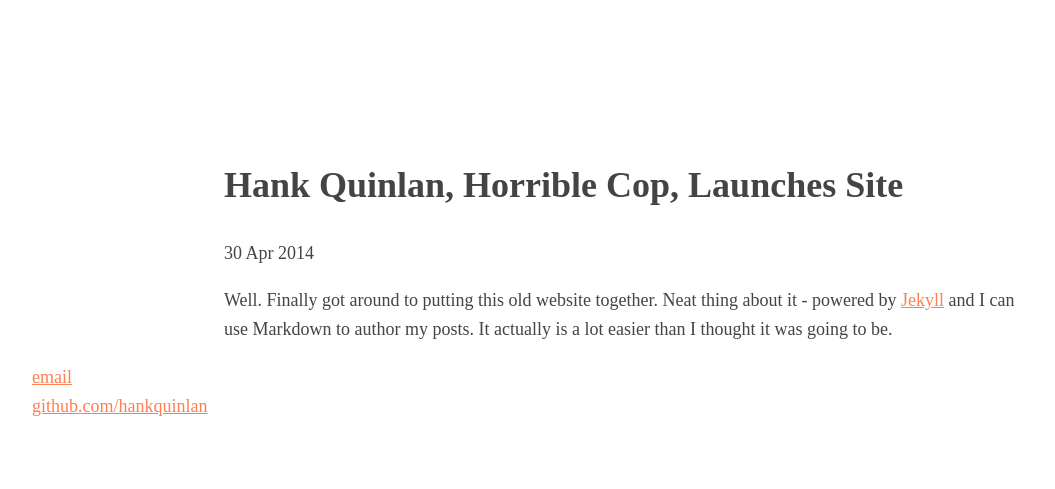
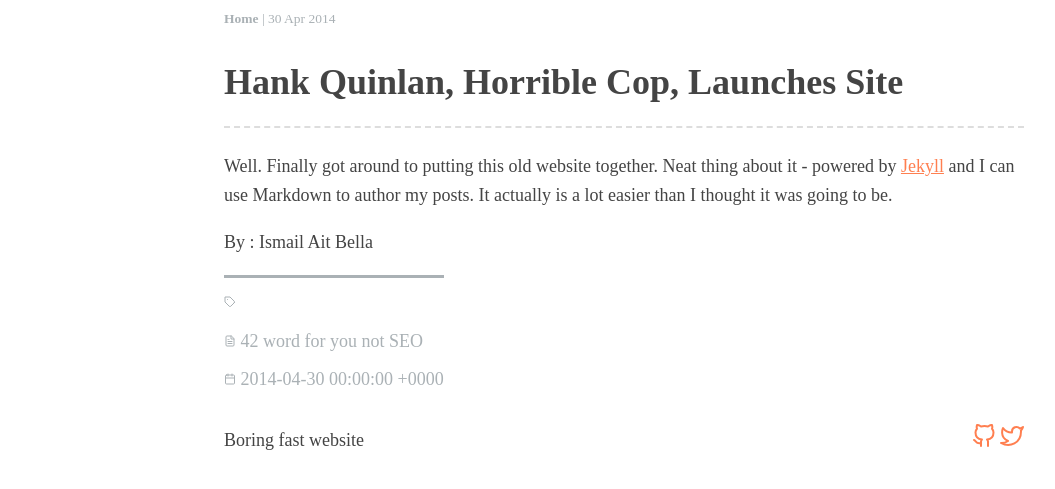
Before and after one commit to abellaismail7/abellaismail7.github.io, a Jekyll site: the page built from _posts/2014-04-30-hank-quinlan-site-launched.md, in a window 1280 px wide. Shown: the top 489 px of the page, without its empty margins (16-1071 px from the left). Built offline with Jekyll 4.4.1, drawn with Linux system fonts in a browser that asks for light colours.

Commit message:
category system

```diff
--- a/_layouts/default.html
+++ b/_layouts/default.html
@@ -4,26 +4,27 @@
 			<title>{{ page.title }}</title>
 			<!-- link to main stylesheet -->
 			<link rel="stylesheet" type="text/css" href="/css/main.css">
+			<link rel="stylesheet" type="text/css" href="/css/tango.css">
+			<link rel="preconnect" href="https://fonts.gstatic.com">
+			<link href="https://fonts.googleapis.com/css2?family=Lobster&display=swap" rel="stylesheet">
 		</head>
 		<body>
-			<nav>
-	    		<ul>
-	        		<li><a href="/">Home</a></li>
-		        	<li><a href="/about">About</a></li>
-	        		<li><a href="/cv">CV</a></li>
-	        		<li><a href="/blog">Blog</a></li>
-	    		</ul>
-			</nav>
 			<div class="container">
 
 			{{ content }}
 
 			</div><!-- /.container -->
-			<footer>
-	    		<ul>
-	        		<li><a href="mailto:hankquinlanhub@gmail.com">email</a></li>
-	        		<li><a href="https://github.com/hankquinlan">github.com/hankquinlan</a></li>
-				</ul>
+			<footer class="container flex">
+				<div>Boring fast website</div>
+				<div class="spacer"></div>
+				{% if site.data.settings.social %}
+				<div id="social-media flex">
+				    {% for entry in site.data.settings.social %}
+					<a href="{{ entry.link }}" title="{{ entry.icon }}">{% include {{entry.icon}}.svg %}</a>
+				    {% endfor %}
+				</div>
+				{% endif %}
+
 			</footer>
 		</body>
 	</html>
--- a/_layouts/post.html
+++ b/_layouts/post.html
@@ -1,9 +1,43 @@
 ---
 layout: default
 ---
-<h1>{{ page.title }}</h1>
-<p class="meta">{{ page.date | date_to_string }}</p>
+<div class="post-meta muted">
+	<a href="/">Home</a> |
+	{% if page.category %}
+	<a href="/category/{{page.category}}">{{ page.category }}</a> |
+	{% endif %}
+	<span>{{ page.date | date_to_string }}</span>
+	{% if page.updated %}
+	<span> | last update: {{ page.date | date_to_string }}</span>
+	{% endif %}
+</div>
+<h1 class="title">{{ page.title }}</h1>
 
 <div class="post">
   {{ content }}
 </div>
+
+<p>
+	By :
+	{% if page.author%}
+		{{page.author}}
+	{% else %}
+		Ismail Ait Bella
+	{% endif%}
+</p>
+<div class="tags">
+	<p>
+		{% include tag.svg %}
+		{% for tag in page.tags %}
+			<span class="tag"><a href="/tags/{{ tag }}">{{tag}}</a></span>
+		{%endfor%}
+	</p>
+	<p>
+		{% include word.svg %}
+		<span >{{ content | number_of_words }} word for you not SEO</span>
+	</p>
+	<p>
+		{% include date.svg %}
+		<span>{{ page.date }}</span>
+	</p>
+</div>
--- /dev/null
+++ b/category/android.html
@@ -0,0 +1,6 @@
+---
+layout: category
+title: Andoird
+category: android
+color: #00ff00
+---
--- /dev/null
+++ b/category/minimal.html
@@ -0,0 +1,6 @@
+---
+layout: category
+title: Minimal
+category: minimal
+color: #00fff
+---
```
Also changed, not shown: _layouts/category.html (added, +19 -0 lines).
